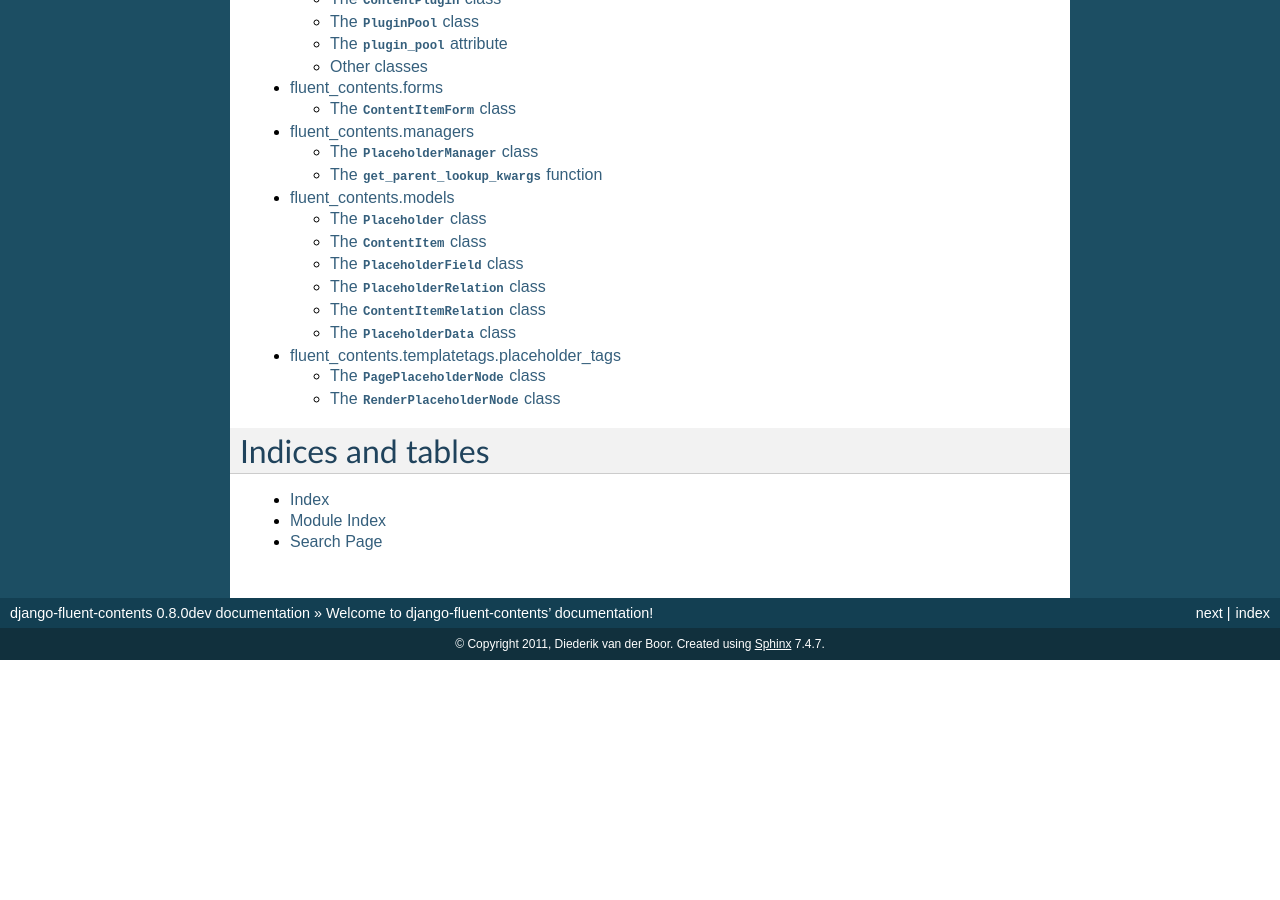
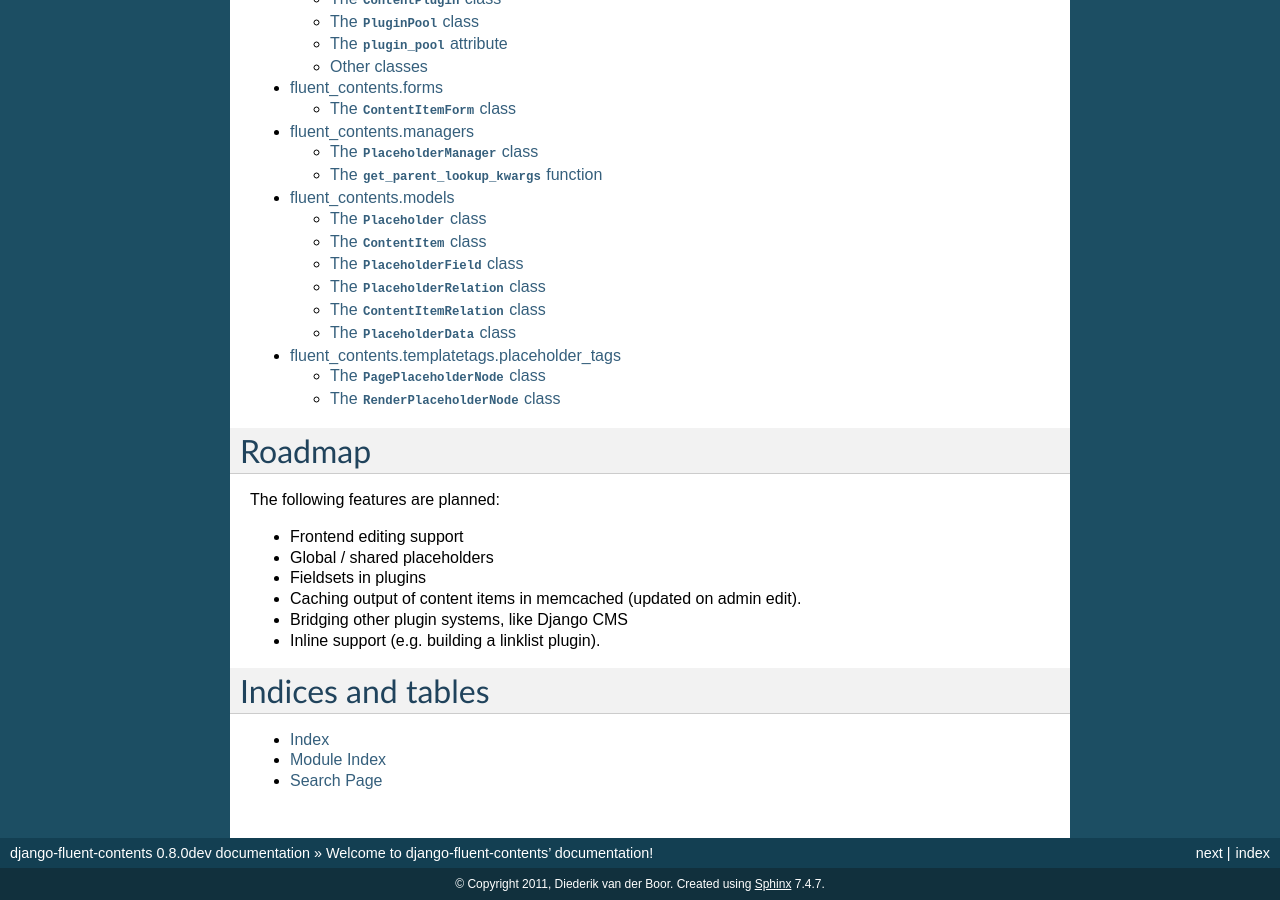
Before and after one commit to django-fluent/django-fluent-contents, a Sphinx documentation site: the page built from docs/index.rst, in a window 1280 px wide and 900 px high, scrolled down 1943 px. Built offline with Sphinx 7.4.7, drawn with Linux system fonts in a browser that asks for light colours; pages that are not in the unit, such as notebooks, are missing from menus; before the commit the page ends 2603 px from its top, so only the background shows below that.

Commit message:
docs: added planned features

```diff
--- a/docs/index.rst
+++ b/docs/index.rst
@@ -90,6 +90,18 @@ API documentation
    api/templatetags/placeholder_tags
    api/utils
 
+Roadmap
+=======
+
+The following features are planned:
+
+* Frontend editing support
+* Global / shared placeholders
+* Fieldsets in plugins
+* Caching output of content items in memcached (updated on admin edit).
+* Bridging other plugin systems, like Django CMS
+* Inline support (e.g. building a linklist plugin).
+
 Indices and tables
 ==================
 
```
